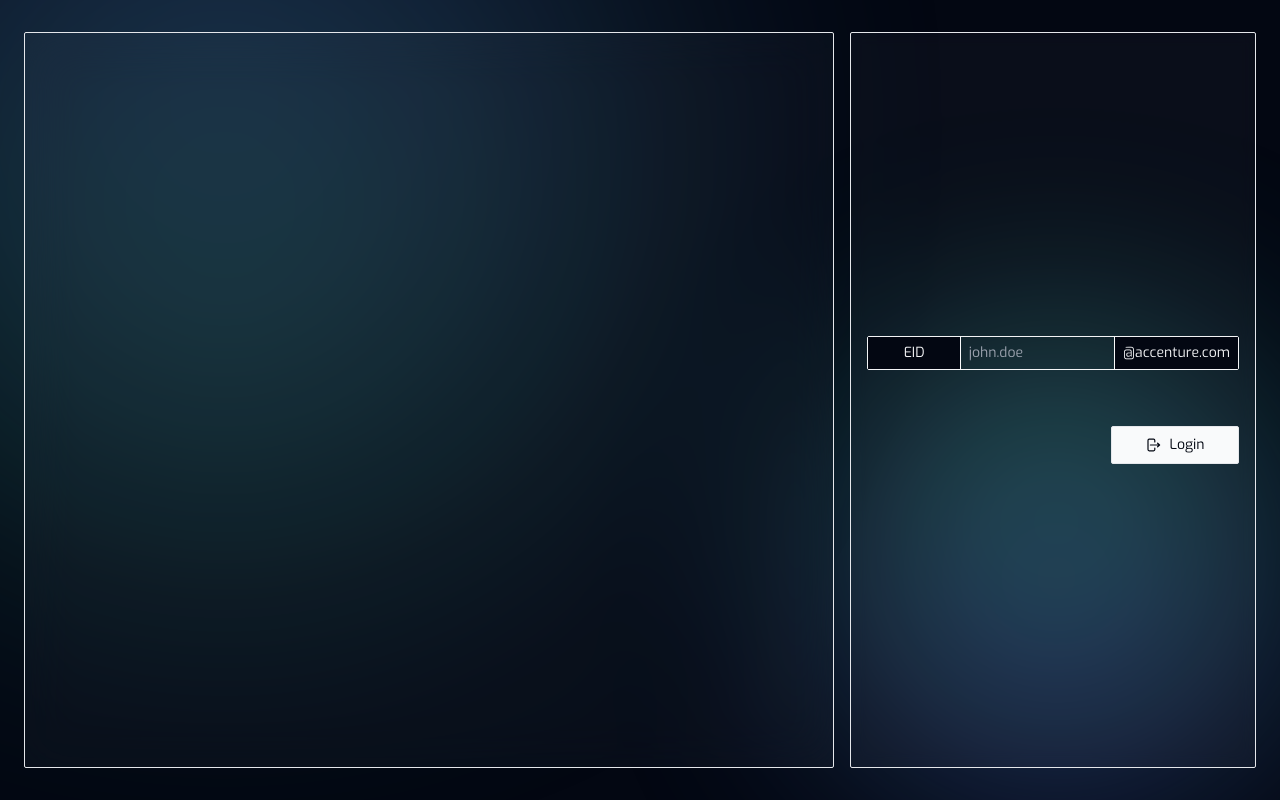
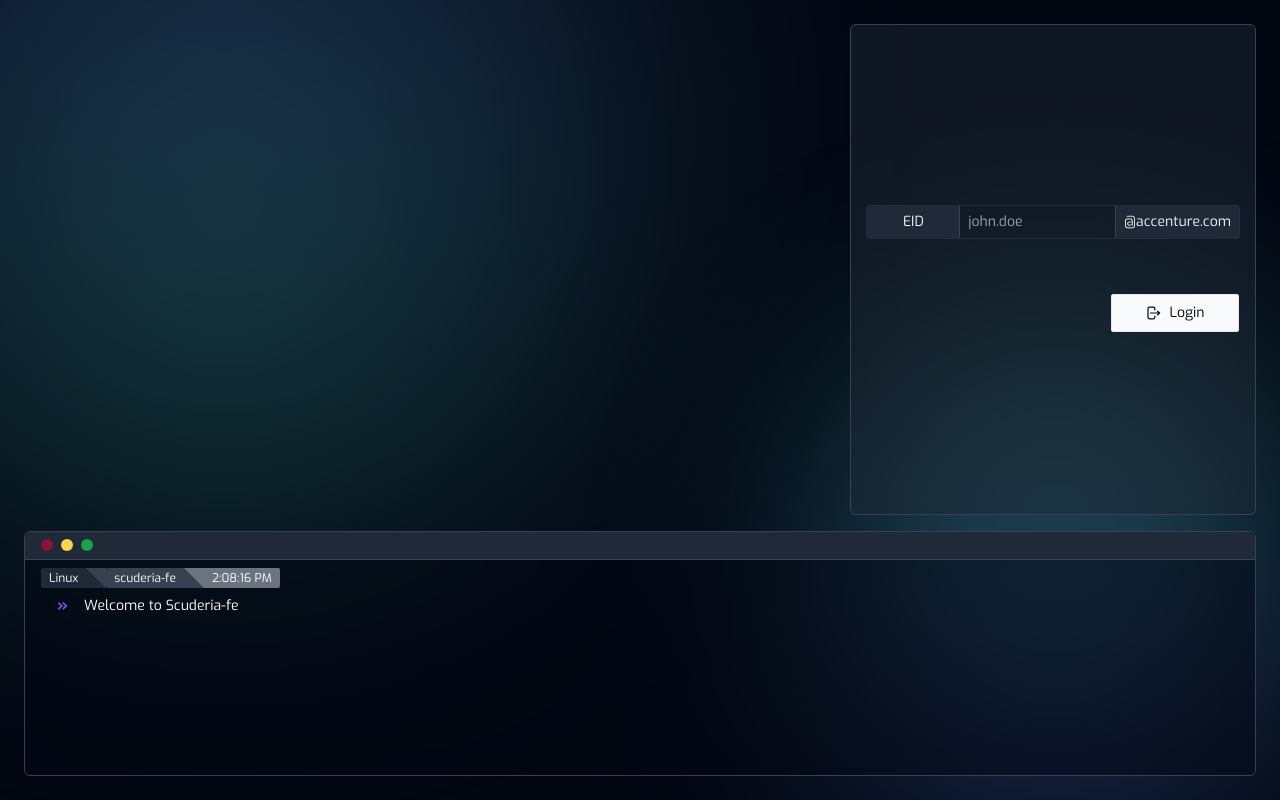
Before and after one commit to kettei-sproutty/scuderia-fe, a Next.js app: page /auth in a window 1280 px wide. Built offline with nearby package versions, Linux system fonts and the light colour scheme.

Commit message:
feat(fake-shell): refine component

```diff
--- a/app/auth/page.tsx
+++ b/app/auth/page.tsx
@@ -2,16 +2,22 @@
 import { useState } from "react";
 import { Step, CodeStep, EmailStep } from "./step";
 import { motion } from "framer-motion";
+import FakeShell, { ShellMessage } from "@components/fake-shell/fake-shell";
 
 const AuthPage = () => {
   const [email, setEmail] = useState<string>("");
   const [step, setStep] = useState<Step>(Step.Email);
+  const [msgs, setMsgs] = useState<ShellMessage[]>([
+    {
+      content: "Welcome to Scuderia-fe",
+      time: new Date().toLocaleTimeString(),
+    },
+  ]);
+
   const topLeftStyle = {
     width: "800px",
     height: "800px",
     borderRadius: "50%",
-    // rotateX: rotateX,
-    // rotateY: rotateY,
     filter: " blur(150px)",
     backgroundColor: "rgb(255, 67, 75)",
     background: "linear-gradient(#4d5bce, #43d9ad)",
@@ -22,8 +28,6 @@ const AuthPage = () => {
     width: "400px",
     height: "400px",
     borderRadius: "50%",
-    // rotateX: rotateX,
-    // rotateY: rotateY,
     filter: " blur(100px)",
     backgroundColor: "rgb(255, 67, 75)",
     background: "linear-gradient(#43d9ad, #4d5bce)",
@@ -31,10 +35,7 @@ const AuthPage = () => {
   };
 
   return (
-    <div
-      className={" relative flex h-full w-full justify-center "}
-      // onMouseMove={handleMouse}
-    >
+    <div className={" relative flex h-full w-full flex-col justify-center gap-4 "}>
       <motion.div
         animate={{ scale: [0.8, 1] }}
         transition={{
@@ -56,24 +57,41 @@ const AuthPage = () => {
         className={"absolute bottom-0 right-0"}
         style={bottomRightStyle}
       />
+      {/*min and max heigth is necessary to avoid layout shifting when messages are added to the fake shell*/}
+      <div className="flex h-2/3 max-h-[66.666667%] min-h-[66.666667%]  w-full gap-4">
+        <div className="flex h-full w-2/3"></div>
+        {step === Step.Email ? (
+          <EmailStep
+            setEmail={setEmail}
+            setStep={setStep}
+            onFocus={() =>
+              setMsgs([
+                ...msgs,
+                {
+                  content: '{ target: "email", action: "focus" }',
 
-      <div className={"flex h-full w-full  items-center justify-center gap-4"}>
-        {/*<div className={"text-3xl uppercase text-primary-500"}>Welcome to scuderia frontend</div>*/}
-        <motion.div
-          className={"h-full w-2/3 rounded-sm border bg-primary-600 bg-opacity-10 backdrop-blur-xl"}
-          // initial={{ y: "110%" }}
-          // animate={{ y: 0 }}
-          // transition={{
-          //   duration: 1,
-          //   delay: 0.5,
-          //   y: {  delay: 1.5 },
-          // }}
-        ></motion.div>
-        {step === Step.Email ? (
-          <EmailStep setEmail={setEmail} setStep={setStep} />
+                  time: new Date().toLocaleTimeString(),
+                },
+              ])
+            }
+            onBlur={() =>
+              setMsgs([
+                ...msgs,
+                {
+                  content: '{ target: "email", action: "blur" }',
+
+                  time: new Date().toLocaleTimeString(),
+                },
+              ])
+            }
+          />
         ) : (
           <CodeStep email={email} />
         )}
+      </div>
+      {/*min and max heigth is necessary to avoid layout shifting when messages are added to the fake shell*/}
+      <div className={"flex h-1/3 max-h-[33.333333%] min-h-[33.333333%] w-full"}>
+        <FakeShell messages={msgs} />
       </div>
     </div>
   );
--- a/app/auth/step.tsx
+++ b/app/auth/step.tsx
@@ -18,9 +18,11 @@ export enum Step {
 export type EmailStepProps = {
   setEmail: Dispatch<SetStateAction<string>>;
   setStep: Dispatch<SetStateAction<Step>>;
+  onFocus: () => void;
+  onBlur: () => void;
 };
 
-export const EmailStep = ({ setEmail, setStep }: EmailStepProps) => {
+export const EmailStep = ({ setEmail, setStep, onFocus, onBlur }: EmailStepProps) => {
   const { pending } = useFormStatus();
   const [error, setError] = React.useState<string | undefined>(undefined);
 
@@ -47,7 +49,7 @@ export const EmailStep = ({ setEmail, setStep }: EmailStepProps) => {
   return (
     <motion.form
       className={
-        "flex  h-full w-1/3 flex-col items-center justify-center gap-8 rounded-sm border  bg-primary-400 bg-opacity-5 p-4 backdrop-blur"
+        "flex  h-full w-1/3 flex-col items-center justify-center gap-8 rounded-md border border-[.5] border-primary-700 bg-primary-800/50   p-4 backdrop-blur"
       }
       action={sendOtp}
       initial={{ opacity: 0, x: "110%" }}
@@ -65,6 +67,8 @@ export const EmailStep = ({ setEmail, setStep }: EmailStepProps) => {
         suffix="@accenture.com"
         placeholder="john.doe"
         error={error}
+        onFocus={onFocus}
+        onBlur={onBlur}
         onChange={(e) => {
           try {
             mailSchema.parse(e.target.value);
@@ -111,7 +115,7 @@ export const CodeStep = ({ email }: CodeStepProps) => {
   return (
     <motion.form
       className={
-        "flex  h-full w-1/3 flex-col items-center justify-center gap-8 rounded-sm border  bg-primary-400 bg-opacity-5 p-4 backdrop-blur"
+        "flex  h-full w-1/3 flex-col items-center justify-center gap-8 rounded-sm border  bg-primary-800/50  p-4 "
       }
       action={verifyOtp}
       initial={{ opacity: 0, x: "110%" }}
--- a/app/globals.css
+++ b/app/globals.css
@@ -12,8 +12,21 @@
 
 @layer components {
   .input-text-label {
-    @apply flex items-center justify-center bg-primary-950 px-2 text-primary-100;
+    @apply flex items-center justify-center bg-primary-800 px-2 text-primary-100;
   }
+}
+
+@layer utilities {
+  .no-scrollbar::-webkit-scrollbar {
+    display: none;
+  }
+
+  .no-scrollbar {
+    -ms-overflow-style: none;
+    scrollbar-width: none;
+  }
+
+
 }
 
 .parent[data-isOpen="true"] {
--- /dev/null
+++ b/components/fake-shell/fake-shell.tsx
@@ -0,0 +1,58 @@
+"use client";
+
+import { getOS } from "@utils/operating-system";
+import React, { FC, ReactNode, useEffect, useRef } from "react";
+import ShellInfoBar from "@components/fake-shell/shell-info-bar";
+
+export type ShellMessage = {
+  content: ReactNode;
+  time: string;
+};
+
+type FakeShellProps = {
+  messages: ShellMessage[];
+};
+
+const FakeShell: FC<FakeShellProps> = ({ messages }) => {
+  const lastMessageRef = useRef<HTMLDivElement>(null);
+
+  useEffect(() => {
+    if (lastMessageRef.current) {
+      lastMessageRef.current.scrollIntoView({ behavior: "smooth", block: "nearest" });
+    }
+  }, [messages]);
+
+  return (
+    <div className=" flex h-full w-full flex-col  rounded-md  border  border-primary-700 bg-primary-950/50 backdrop-blur-lg ">
+      <div className="sticky  flex h-8 w-full items-center justify-start gap-2 rounded-t-md border-b  border-primary-700 bg-primary-800 px-4   ">
+        <span className="h-3 w-3 rounded-full bg-error" />
+        <span className="h-3 w-3 rounded-full bg-warning-light" />
+        <span className="h-3 w-3 rounded-full bg-success" />
+      </div>
+
+      <div className="no-scrollbar flex  h-full flex-col overflow-auto overflow-y-scroll px-2 ">
+        {messages.map((message, idx) => {
+          return (
+            <div className="p-2 text-sm" key={idx}>
+              <ShellInfoBar
+                firstSegment={getOS()}
+                secondSegment={"scuderia-fe"}
+                thirdSegment={message.time}
+              />
+              <div className={"mt-2 flex gap-4 pl-4"}>
+                <div className={"  flex text-lg font-semibold leading-none text-accent-light"}>
+                  {"»"}
+                </div>
+
+                <div className="flex gap-2 ">{message.content}</div>
+              </div>
+            </div>
+          );
+        })}
+        <div ref={lastMessageRef} />
+      </div>
+    </div>
+  );
+};
+
+export default FakeShell;
--- /dev/null
+++ b/components/fake-shell/shell-info-bar.tsx
@@ -0,0 +1,28 @@
+import { getOS } from "@utils/operating-system";
+import React, { FC } from "react";
+
+type ShellInfoBarProps = {
+  firstSegment: string;
+  secondSegment: string;
+  thirdSegment: string;
+};
+const ShellInfoBar: FC<ShellInfoBarProps> = ({ firstSegment, secondSegment, thirdSegment }) => {
+  return (
+    <div className="flex">
+      <div className=" flex h-5 items-center rounded-l-sm bg-primary-800 px-2 text-center text-xs text-white">
+        {firstSegment}
+      </div>
+      <div className="h-0 w-0 border-[10px] border-b-primary-800 border-l-primary-800 border-r-primary-700 border-t-primary-700" />
+
+      <div className=" flex h-5 items-center rounded-l-sm bg-primary-700 px-2 text-center text-xs text-white">
+        {secondSegment}
+      </div>
+      <div className="h-0 w-0 border-[10px] border-b-primary-700 border-l-primary-700 border-r-primary-500 border-t-primary-500" />
+      <div className=" flex h-5 items-center rounded-r-sm bg-primary-500 px-2 text-center text-xs text-white ">
+        {thirdSegment}
+      </div>
+    </div>
+  );
+};
+
+export default ShellInfoBar;
--- a/components/input.tsx
+++ b/components/input.tsx
@@ -23,13 +23,16 @@ const InputText = React.forwardRef<HTMLInputElement, InputTextProps>(
       >
         <div
           className={cn(
-            "relative grid w-full grid-cols-[minmax(25%,auto)_1fr] border border-primary-100 rounded-sm text-primary-100 focus-within:ring-2 focus-within:ring-primary-100 hover:ring-2 hover:ring-primary-100 focus:outline-none",
-            { "ring-2 ring-error-light": error },
+            "relative grid w-full grid-cols-[minmax(25%,auto)_1fr] ring ring-primary-700 rounded-sm text-primary-500 focus-within:ring-2 focus-within:ring-primary-200 hover:ring-2 hover:ring-primary-200 focus:outline-none ",
+            {
+              "ring-2 ring-error-light  focus-within:ring-error-light  hover:ring-error-light":
+                error,
+            },
             { "grid-cols-[minmax(25%,auto)_1fr]": !suffix },
             { "grid-cols-[minmax(25%,auto)_1fr_minmax(25%,auto)]": suffix },
           )}
         >
-          <label htmlFor={id} className="input-text-label border-r border-primary-50">
+          <label htmlFor={id} className="input-text-label border-r border-primary-700 px-2">
             {label}
             {required && <span>*</span>}
           </label>
@@ -37,10 +40,12 @@ const InputText = React.forwardRef<HTMLInputElement, InputTextProps>(
             id={id}
             type="text"
             ref={ref}
-            className="flex w-full bg-transparent px-2 py-1.5 focus:outline-none"
+            className="flex w-full bg-transparent px-2 py-1.5 text-primary-200 focus:outline-none"
             {...props}
           />
-          {suffix && <span className="input-text-label border-l border-primary-50">{suffix}</span>}
+          {suffix && (
+            <span className="input-text-label border-l border-primary-700 px-2">{suffix}</span>
+          )}
         </div>
         <span className="h-4 font-semibold text-error-light">{error || ""}</span>
       </div>
--- a/tailwind.config.ts
+++ b/tailwind.config.ts
@@ -11,6 +11,15 @@ export default {
       fontFamily: {
         ferroRosso: ["Ferro Rosso", "sans-serif"],
       },
+
+      borderWidth: {
+        DEFAULT: ".5px",
+      },
+
+      ringWidth: {
+        DEFAULT: ".5px",
+      },
+
       colors: {
         //SLATE
         // background: "#0f172a",
--- /dev/null
+++ b/utils/operating-system.ts
@@ -0,0 +1,9 @@
+export const getOS = () => {
+  let OS = "unknown";
+  if (navigator.userAgent.indexOf("Win") != -1) OS = "Windows";
+  if (navigator.userAgent.indexOf("Mac") != -1) OS = " Mac OS";
+  if (navigator.userAgent.indexOf("X11") != -1) OS = "UNIX";
+  if (navigator.userAgent.indexOf("Linux") != -1) OS = "Linux";
+
+  return OS;
+};
```
